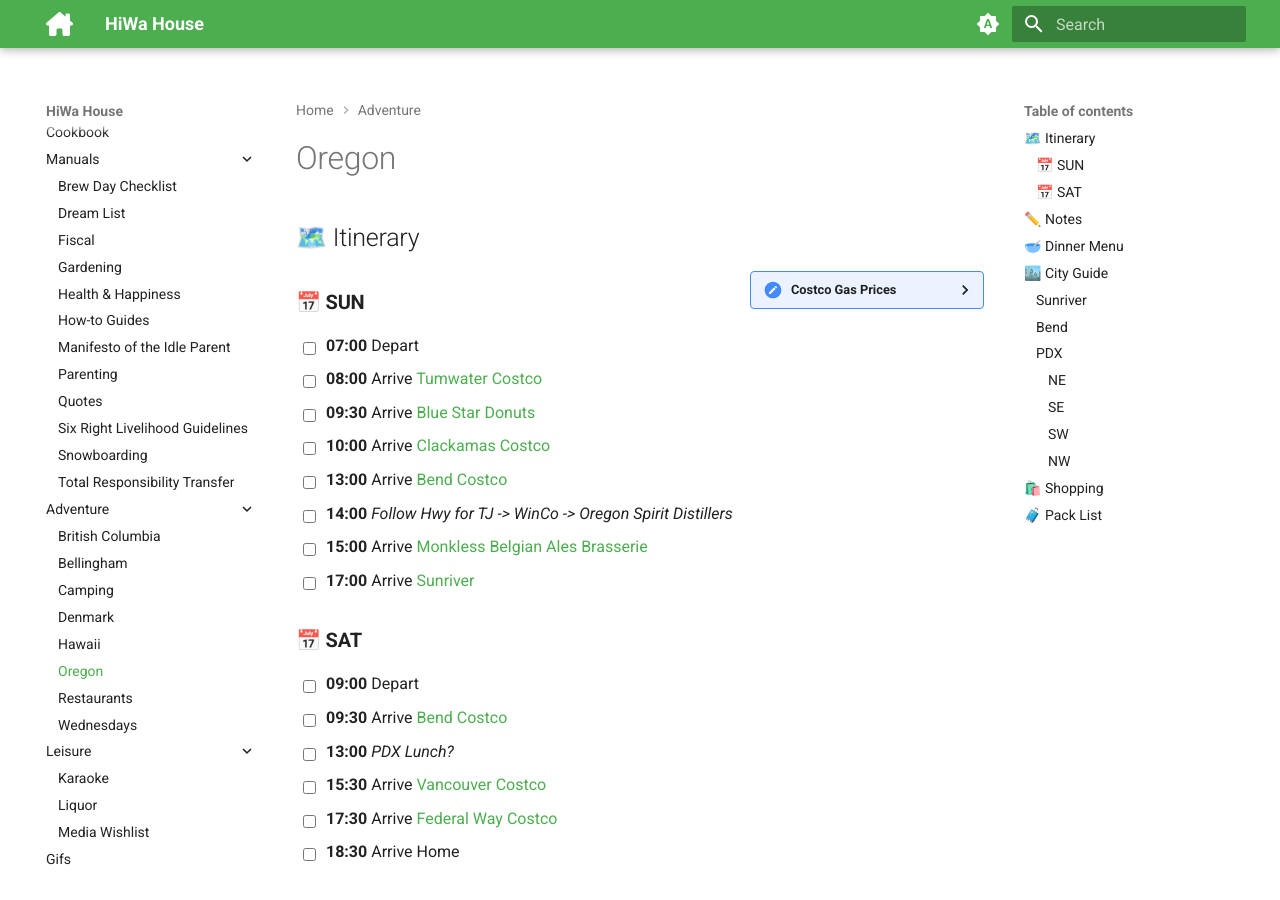
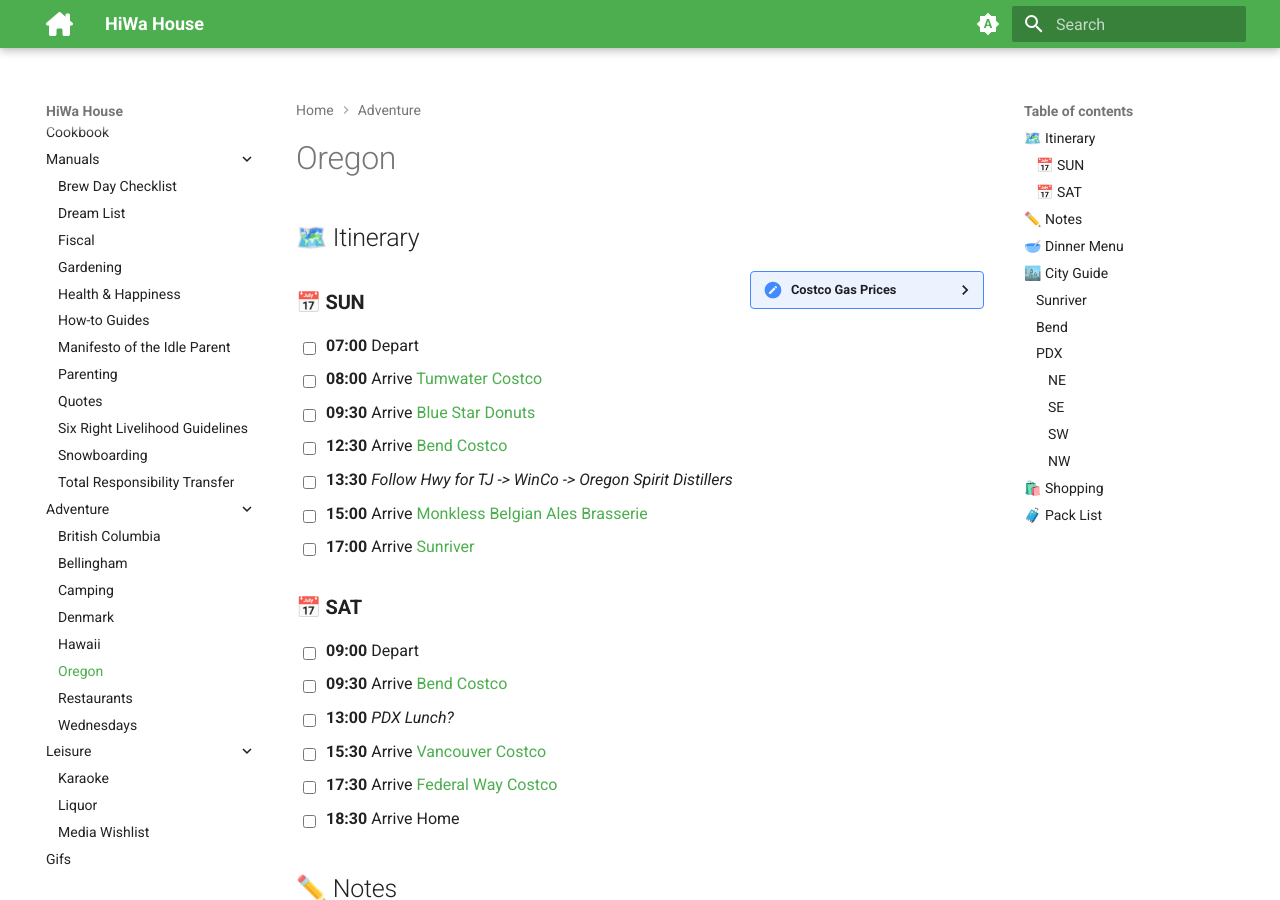
Before and after one commit to hiwa-house/teletraan, an MkDocs documentation site: the page built from docs/adventure/oregon.md, in a window 1280 px wide and 900 px high. Built offline with MkDocs 1.6.1 and Material for MkDocs 9.7.7, drawn with Linux system fonts in a browser that asks for light colours; comment, search, counter and statistics services are not loaded.

Commit message:
Update oregon.md

```diff
--- a/docs/adventure/oregon.md
+++ b/docs/adventure/oregon.md
@@ -9,16 +9,14 @@
 	| Federal Way | $3.95 |
 	| Tumwater | $3.75 |
 	| Vancouver | $3.83 |
-	| Clackamas | $3.76 |
 	| Bend | $3.39 |
 
 ### 📅 **SUN**
 - [ ]	**07:00**	Depart
 - [ ]	**08:00**	Arrive [Tumwater Costco](https://maps.apple.com/?daddr=Costco+Gas+Station,+Littlerock+Road+Southwest,+Tumwater,+WA)
 - [ ]	**09:30**	Arrive [Blue Star Donuts](https://maps.apple.com/?daddr=Blue+Star+Donuts+Pickup,+Southeast+3rd+Avenue,+Portland,+OR)
-- [ ]	**10:00**	Arrive [Clackamas Costco](https://maps.apple.com/?daddr=Costco+Clackamas,+Southeast+84th+Avenue,+Clackamas,+OR)
-- [ ]	**13:00**	Arrive [Bend Costco](https://maps.apple.com/?daddr=Costco+Wholesale,+Northwest+Costco+Drive,+Bend,+OR)
-- [ ]	**14:00**	*Follow Hwy for TJ -> WinCo -> Oregon Spirit Distillers*
+- [ ]	**12:30**	Arrive [Bend Costco](https://maps.apple.com/?daddr=Costco+Wholesale,+Northwest+Costco+Drive,+Bend,+OR)
+- [ ]	**13:30**	*Follow Hwy for TJ -> WinCo -> Oregon Spirit Distillers*
 - [ ]	**15:00**	Arrive [Monkless Belgian Ales Brasserie](https://maps.apple.com/?daddr=Monkless+Belgian+Ales+Brasserie,+Southwest+Industrial+Way+%23202,+Bend,+OR)
 - [ ]	**17:00**	Arrive [Sunriver](https://maps.apple.com/?daddr=)
 ### 📅 **SAT**
```
